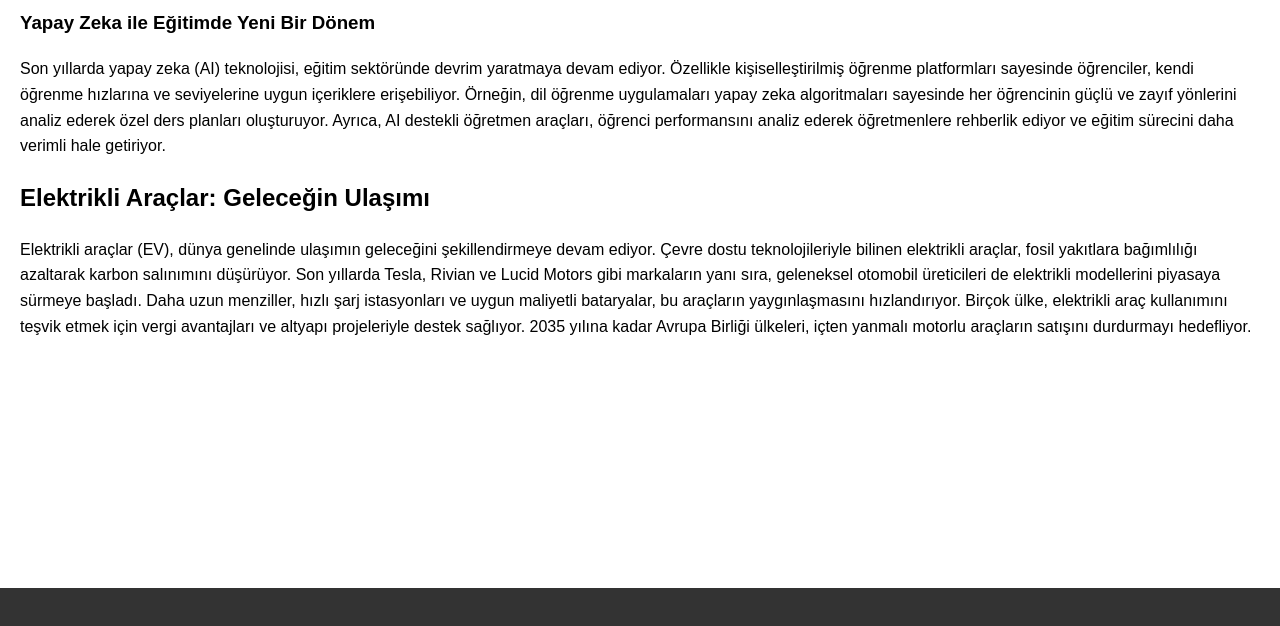
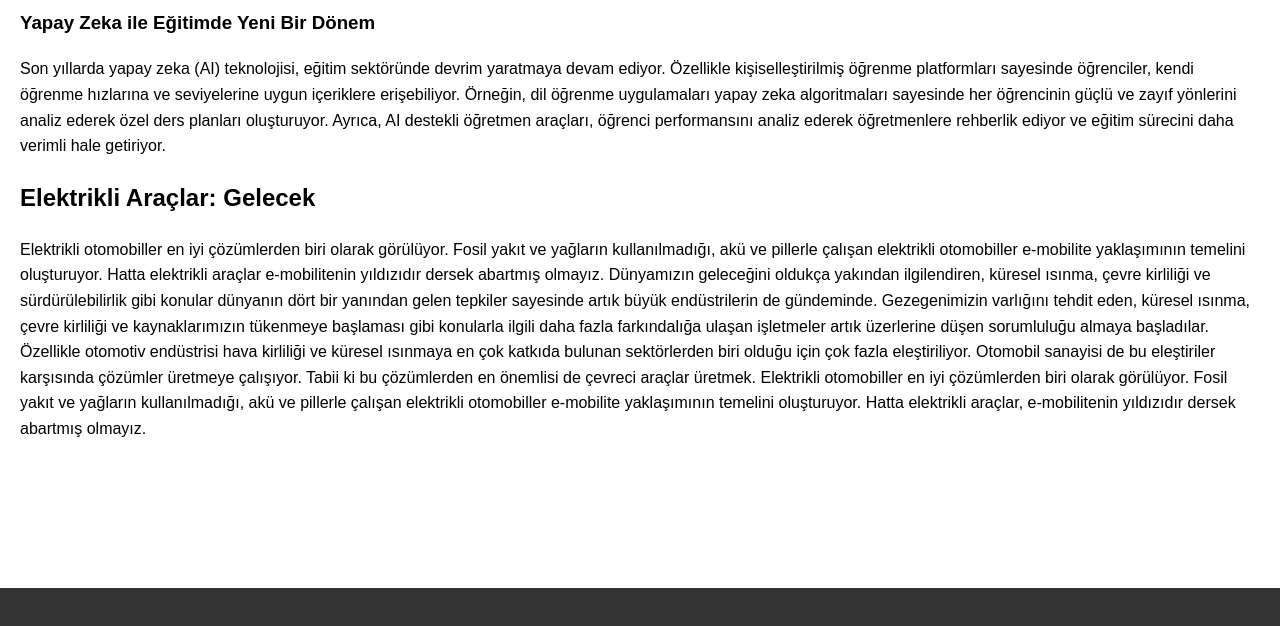
Before and after one commit to Costan06/Web-Proje-odevii, a plain HTML site: page blog.html in a window 1280 px wide. Shown: the part 164-790 px from the top of the page. Drawn offline with Linux system fonts and the light colour scheme.

Commit message:
Update blog.html

```diff
--- a/blog.html
+++ b/blog.html
@@ -28,13 +28,15 @@
       </p>
     </article>
     <article>
-      <h2>Elektrikli Araçlar: Geleceğin Ulaşımı</h2>
+      <h2>Elektrikli Araçlar: Gelecek</h2>
       <p>
-        Elektrikli araçlar (EV), dünya genelinde ulaşımın geleceğini şekillendirmeye devam ediyor. Çevre dostu teknolojileriyle bilinen elektrikli araçlar, fosil yakıtlara bağımlılığı azaltarak karbon salınımını düşürüyor.
+        Elektrikli otomobiller en iyi çözümlerden biri olarak görülüyor. Fosil yakıt ve yağların kullanılmadığı, akü ve pillerle çalışan elektrikli otomobiller e-mobilite yaklaşımının temelini oluşturuyor. Hatta elektrikli araçlar e-mobilitenin yıldızıdır dersek abartmış olmayız.
 
-        Son yıllarda Tesla, Rivian ve Lucid Motors gibi markaların yanı sıra, geleneksel otomobil üreticileri de elektrikli modellerini piyasaya sürmeye başladı. Daha uzun menziller, hızlı şarj istasyonları ve uygun maliyetli bataryalar, bu araçların yaygınlaşmasını hızlandırıyor.
+        Dünyamızın geleceğini oldukça yakından ilgilendiren, küresel ısınma, çevre kirliliği ve sürdürülebilirlik gibi konular dünyanın dört bir yanından gelen tepkiler sayesinde artık büyük endüstrilerin de gündeminde. Gezegenimizin varlığını tehdit eden, küresel ısınma, çevre kirliliği ve kaynaklarımızın tükenmeye başlaması gibi konularla ilgili daha fazla farkındalığa ulaşan işletmeler artık  üzerlerine düşen sorumluluğu almaya başladılar.
 
-        Birçok ülke, elektrikli araç kullanımını teşvik etmek için vergi avantajları ve altyapı projeleriyle destek sağlıyor. 2035 yılına kadar Avrupa Birliği ülkeleri, içten yanmalı motorlu araçların satışını durdurmayı hedefliyor.</p>
+        Özellikle otomotiv endüstrisi hava kirliliği ve küresel ısınmaya en çok katkıda bulunan sektörlerden biri olduğu için çok fazla eleştiriliyor. Otomobil sanayisi de bu eleştiriler karşısında çözümler üretmeye çalışıyor. Tabii ki bu çözümlerden en önemlisi de çevreci araçlar üretmek.
+
+        Elektrikli otomobiller en iyi çözümlerden biri olarak görülüyor. Fosil yakıt ve yağların kullanılmadığı, akü ve pillerle çalışan elektrikli otomobiller e-mobilite yaklaşımının temelini oluşturuyor. Hatta elektrikli araçlar, e-mobilitenin yıldızıdır dersek abartmış olmayız. </p>
     </article>
   </main>
   <footer>
```
